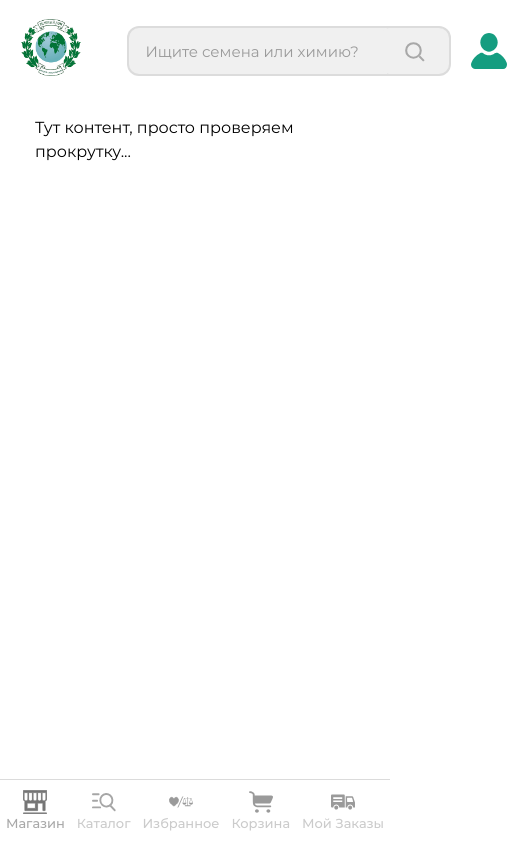
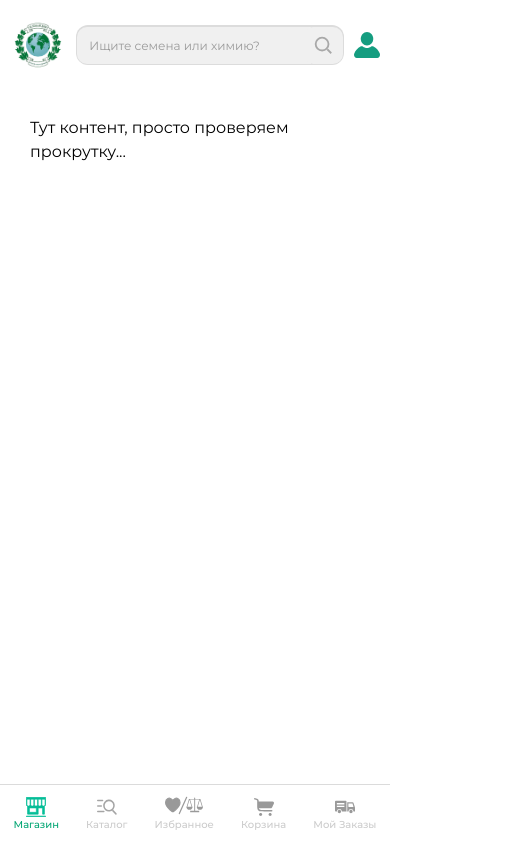
Before and after one commit to DevCLC/zeldomkz, a plain HTML site: page index.html in a window 390 px wide. Shown: the top 868 px of the page, 507 px wide, since content can reach past the window. Drawn offline with Linux system fonts and the light colour scheme.

Commit message:
Update 2.0

```diff
--- a/css/style.css
+++ b/css/style.css
@@ -52,25 +52,6 @@ li {
 *, *::before, *::after {
   box-sizing: inherit;
     font-family: 'Montserrat', sans-serif;
-}
-
-/* Плавное появление контента при загрузке */
-.header {
-  opacity: 0;
-  transform: translateY(-10px);
-  animation: fadeInSmooth 0.5s ease forwards;
-}
-
-.container {
-  opacity: 0;
-  animation: fadeInSmooth 0.5s ease forwards;
-}
-
-@keyframes fadeInSmooth {
-  to {
-    opacity: 1;
-    transform: translateY(0);
-  }
 }
 
 body {
@@ -258,10 +239,8 @@ body {
   transition: all 0.3s ease;
 }
 
-/* Контейнер поиска */
 .search {
   width: 100%;
-  max-width: 720px;
 }
 
 .search__wrapper {
@@ -431,23 +410,6 @@ body {
   height: 55px;
   border-radius: 10px;
   padding: 0 20px;
-}
-
-/* --- Мобильное меню --- */
-
-.mobile-nav a {
-  display: flex;
-  flex-direction: column;
-  align-items: center;
-  color: #fff;
-  text-decoration: none;
-  font-size: 13px;
-}
-
-.mobile-nav img {
-  width: 24px;
-  height: 24px;
-  filter: brightness(0) invert(1);
 }
 
 /* === КАТАЛОГ === */
@@ -762,20 +724,31 @@ body {
 90 - Responsive
 *****************************/
 
-/* 90.00 - Laptop */
-@media (max-width: 1100px) {
-  .container {
-    padding-left: 10px;
-    padding-right: 10px;
-  }
-}
-
 @media (max-width: 1024px) {
 /* Прячем десктопное меню */
   .desktop-nav {
     display: none;
   }
+  .container {
+    padding-left: 10px;
+    padding-right: 10px;
+  }
+  /* --- Мобильное меню --- */
+  .mobile-nav a {
+    display: flex;
+    flex-direction: column;
+    align-items: center;
+    color: #A8A8A8;
+    text-decoration: none;
+    font-size: 13px;
+  }
+  .mobile-nav img {
+    width: 24px;
+    height: 24px;
+    filter: brightness(0) invert(1);
+  }
 
+  /* Нижнее меню */
   .mobile-nav {
     position: fixed;
     bottom: 0;
@@ -785,21 +758,61 @@ body {
     justify-content: space-around;
     align-items: center;
     height: 65px;
-  background-color: #01A572;
+    background-color: #fff;
+    border-top: 1px solid #DBDBDB;
     z-index: 9999;
-  transition: transform 0.3s ease;
   }
 
-  .search__wrapper{
+  /* Общие стили пунктов */
+  .header__nav-item {
+    display: flex;
+    flex-direction: column;
+    align-items: center;
+    justify-content: center;
+    color: #A8A8A8;
+    text-decoration: none;
+    font-size: 15px;
+    font-weight: 500;
+    transition: color 0.3s ease, transform 0.3s ease;
+    height: 65px;
+  }
+
+  .header__nav-item img {
+    width: 24px;
+    height: 24px;
+    filter: invert(65%) sepia(0%) saturate(0%) hue-rotate(180deg) brightness(90%) contrast(85%);
+    transition: filter 0.3s ease;
+  }
+  .header__nav-item:hover .header__nav-text,
+  .header__nav-item.active .header__nav-text {
+    color: #01A572;
+    transform: translateY(-1px);
+  }
+  .header__nav-item:hover img,
+  .header__nav-item.active img {
+    filter: invert(45%) sepia(88%) saturate(511%) hue-rotate(117deg) brightness(96%) contrast(97%);
+  }
+  .mobile-nav .header__nav-item:nth-child(3) img {
+    width: 38px;
+    height: 38px;
+    transform: translateY(4px);
+  }
+  .mobile-nav .header__nav-item:nth-child(3) .header__nav-text {
+    margin-bottom: 11px;
+  }
+  .mobile-nav .header__nav-item:first-child .header__nav-text {
+    color: #01A572;
+  }
+  .mobile-nav .header__nav-item:first-child img {
+    filter: invert(45%) sepia(88%) saturate(511%) hue-rotate(117deg) brightness(96%) contrast(97%);
+  }
+
+  .search__wrapper {
     background-color: #DCDCDC;
   }
-  .search__input, .search__btn{
+  .search__input,
+  .search__btn {
     background-color: #F0F0F0;
-  }
-
-  .header__nav-item:nth-child(3) .header__nav-icon img {
-  width: 36px;
-  height: 36px;
   }
 
   .search__icon{
@@ -825,11 +838,10 @@ body {
 
   .header__nav-item:hover,
   .header__nav-item.active {
-    color: #01A572; /* зелёный при hover/active */
+    color: #01A572;
     transform: translateY(-1px);
   }
 
-  /* фикс: иконки в mobile-nav — это просто img */
   .header__nav-item img {
     width: 24px;
     height: 24px;
@@ -865,27 +877,173 @@ body {
   .header__account img {
     display: block;
   }
+  .mobile-nav .header__nav-item:first-child .header__nav-text {
+    color: #01A572;
+  }
+  .mobile-nav .header__nav-item:first-child img {
+    filter: invert(45%) sepia(88%) saturate(511%) hue-rotate(117deg) brightness(96%) contrast(97%);
   }
 
+  .header__logo picture,
+  .header__logo img {
+    display: block;
+    vertical-align: middle;
+    line-height: 0;
+    margin: 0;
+    padding: 0;
+  }
 
-/* 90.00 - Mobile */
+}
+/* === Планшеты вертикально === */
+@media (max-width: 992px) {
+  .header {
+    flex-direction: column;
+    align-items: stretch;
+    padding: 20px 10px;
+    min-height: auto;
+  }
+
+  .header__top {
+    flex-direction: row;
+    align-items: center;
+    justify-content: space-between;
+    gap: 10px;
+  }
+
+  .search {
+    width: 100%;
+    max-width: 100%;
+  }
+
+  .search__wrapper {
+    height: 45px;
+  }
+
+  .search__input {
+    font-size: 14px;
+    padding: 0 12px;
+  }
+
+  .search__btn {
+    width: 60px;
+  }
+
+  .desktop-nav {
+    display: none;
+  }
+
+  .header__account img {
+    display: block;
+  }
+}
+
+/* === Мобильные устройства === */
 @media (max-width: 768px) {
   .header {
-    flex-wrap: wrap;
-    padding: 15px;
+    padding: 20px 10px;
+    flex-direction: column;
+    align-items: stretch;
+    gap: 8px;
   }
 
-  .header__search {
-    order: 3;
-    width: 100%;
-    margin-top: 10px;
+  .header__logo img {
+    height: 50px;
   }
 
-  .header__nav {
-    gap: 10px;
+  .header__catalog {
+    display: none;
   }
-  .container {
-    padding-left: 15px;
-    padding-right: 15px;
+
+  .search {
+    width: 100%;
+    max-width: 100%;
+  }
+
+  .mobile-nav {
+    position: fixed;
+    bottom: 0;
+    left: 0;
+    right: 0;
+    display: flex;
+    justify-content: space-around;
+    align-items: center;
+    height: 65px;
+    background-color: #fff;
+    border-top: 1px solid #DBDBDB;
+    z-index: 9999;
+  }
+  .header__nav-item {
+    flex-direction: column;
+    align-items: center;
+    font-size: 13px;
+    color: #A8A8A8;
+  }
+  .header__nav-item img {
+    width: 24px;
+    height: 24px;
+    filter: invert(65%) sepia(0%) saturate(0%) hue-rotate(180deg) brightness(90%) contrast(85%);
+    transition: filter 0.3s ease;
+  }
+  .header__nav-item:hover,
+  .header__nav-item.active {
+    transform: translateY(-1px);
+  }
+  .header__nav-item:hover img,
+  .header__nav-item.active img {
+    filter: invert(45%) sepia(88%) saturate(511%) hue-rotate(117deg) brightness(96%) contrast(97%);
+  }
+  .search__input,
+  .search__btn {
+    background-color: #F0F0F0;
+  }
+  .search__icon {
+    color: #A8A8A8;
+    width: 22px;
+    height: 22px;
+  }
+  .header__account img {
+    width: 32px;
+    height: 32px;
   }
 }
+
+/* === Маленькие экраны (до 480px) === */
+@media (max-width: 480px) {
+  .search__wrapper {
+    height: 40px;
+    padding: 1.5px;
+  }
+  .header {
+    padding: 20px 10px;
+  }
+  .search__input {
+    font-size: 12px;
+  }
+
+  .search__btn {
+    width: 40px;
+  }
+
+  .mobile-nav {
+    height: 60px;
+    z-index: 9999;
+  }
+
+  .header__nav-text {
+    font-size: 10px;
+  }
+  .mobile-nav .header__nav-item:nth-child(3) img {
+    transform: translateY(6px);
+  }
+  .mobile-nav .header__nav-item:nth-child(3) .header__nav-text {
+    margin-bottom: 15px;
+  }
+  .header__nav-item img {
+    width: 20px;
+    height: 20px;
+  }
+  .header__account img{
+    width: 26px;
+    height: 26px;
+  }
+}
--- a/index.html
+++ b/index.html
@@ -81,9 +81,6 @@
   <span class="header__catalog-icon"></span>Каталог
 </button>
 
-<!-- Пустой контейнер каталог -->
-<div id="catalogContainer"></div>
-
     <form class="search" role="search" action="/search">
       <div class="search__wrapper">
         <input type="search" class="search__input" placeholder="Ищите семена или химию?" />
@@ -96,10 +93,14 @@
       </div>
     </form>
 
+    <div class="account-img">
     <a href="#" class="header__account">
       <img src="images/user.svg" alt="Войти в аккаунт">
-    </a>
+    </a></div>
   </div>
+
+<!-- Пустой контейнер каталог -->
+<div id="catalogContainer"></div>
 
   <!-- навигация, видимая только на десктопе -->
   <nav class="header__nav desktop-nav">
```
Lines whose indentation alone changed are shown as unchanged.
